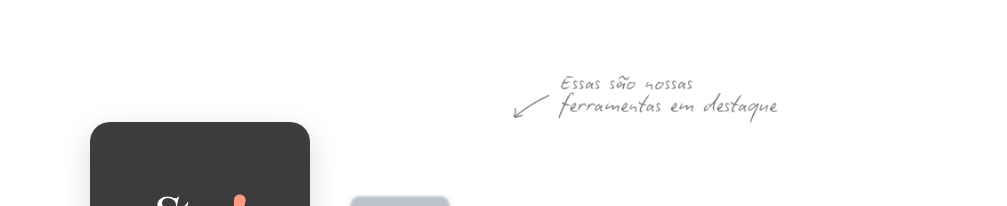
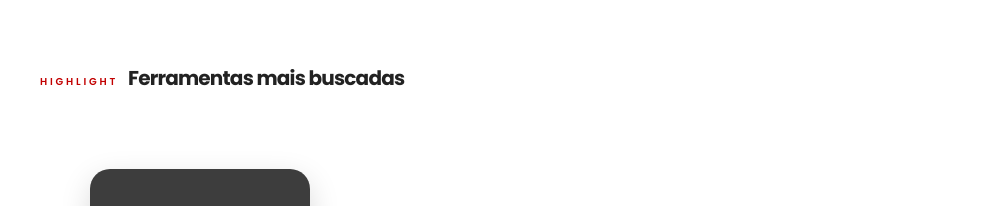
Before and after one commit to Dididoingles/lab, a plain HTML site: page home/views/start/index.html in a window 1280 px wide. Shown: the part 515-721 px from the top of the page, without its empty margins (0-1007 px from the left). Drawn offline with nearby package versions, Linux system fonts and the light colour scheme.

Commit message:
Update index.html

```diff
--- a/home/views/start/index.html
+++ b/home/views/start/index.html
@@ -93,6 +93,8 @@
             margin-bottom: 14px;
         }
 
+
+
         .section-kicker {
             font-family: var(--font-title);
             font-weight: 600;
@@ -115,6 +117,18 @@
             display: grid;
             grid-template-columns: repeat(2, 1fr);
             gap: 12px;
+        }
+
+        .highlight {
+            margin-bottom: 20px;
+            margin-top: 50px;
+        }
+
+        .section-head-highlight {
+            display: flex;
+            align-items: baseline;
+            gap: 10px;
+            margin-bottom: 14px;
         }
 
         @media (min-width: 640px) {
@@ -286,7 +300,7 @@
             align-items: flex-start;
             justify-content: flex-start;
             overflow: hidden;
-            margin: 80px 0 10px 0;
+            margin: 20px 0 10px 0;
             touch-action: pan-y; user-select: none;
         }
         .carousel-track {
@@ -552,13 +566,15 @@
             </div>
         </section>
 
+       <!-- #2 — Acesso rápido -->
+       <section class="highlight">
+        <div class="section-head-highlight">
+            <span class="section-kicker">Highlight</span>
+            <h2 class="section-title">Ferramentas mais buscadas</h2>
+        </div>
+    </section>
+        <!-- #5 — Carrossel (inalterado) -->
 
-
-        <!-- #5 — Carrossel (inalterado) -->
-        <div class="carousel-area">
-            <div class="hand-hint">
-                <img class="hand-hint-img" src="../../../assets/destaque.webp" alt="essas são nossas ferramentas em destaque">
-            </div>
 
             <section class="carousel-section">
                 <button class="nav-btn prev-btn" aria-label="Anterior">&#10094;</button>
```
